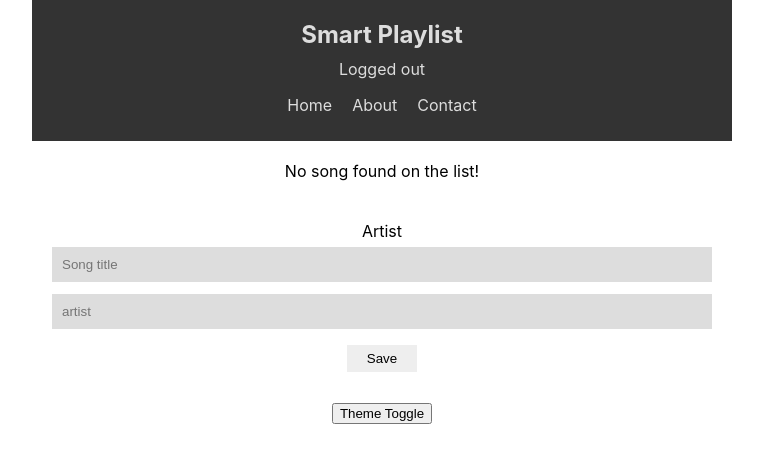
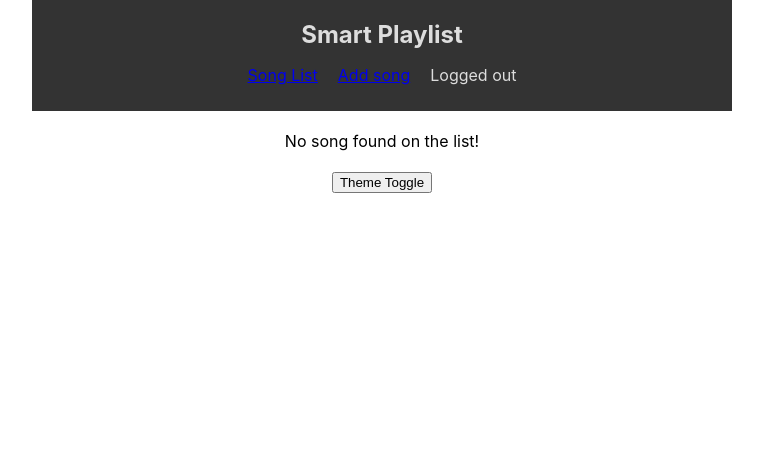
Before and after one commit to reinertisa/smart-user-playlist, a React (Create React App) app in the folder sup-website/: page / in a window 1280 px wide. Shown: the top 462 px of the page, without its empty margins (258-1021 px from the left). Built offline with nearby package versions, Linux system fonts and the light colour scheme; the HTML template or start-up script is replaced by a standard one.

Commit message:
feat(website): use react router components

```diff
--- a/sup-website/src/App.js
+++ b/sup-website/src/App.js
@@ -5,20 +5,25 @@ import Navbar from "./components/Navbar";
 import AuthContextProvider from "./components/context/AuthContext";
 import ThemeContextProvider from "./components/context/ThemeContext";
 import ThemeToggle from "./components/ThemeToggle";
+import {BrowserRouter, Route, Routes} from "react-router";
 
 function App() {
   return (
       <div className="App">
+          <BrowserRouter>
           <ThemeContextProvider>
               <SongContextProvider>
                   <AuthContextProvider>
                       <Navbar />
                   </AuthContextProvider>
-                  <SongList />
-                  <SongForm />
+                  <Routes>
+                      <Route path="/" element={<SongList />} />
+                      <Route path="/create" element={<SongForm />} />
+                  </Routes>
                   <ThemeToggle />
               </SongContextProvider>
           </ThemeContextProvider>
+          </BrowserRouter>
       </div>
   );
 }
--- a/sup-website/src/components/Navbar.js
+++ b/sup-website/src/components/Navbar.js
@@ -1,19 +1,20 @@
 import {useContext} from 'react';
 import {AuthContext} from "./context/AuthContext";
 import {ThemeContext} from "./context/ThemeContext";
+import {Link} from "react-router";
 
 export default function Navbar() {
     const {isAuthenticated, toggleAuth} = useContext(AuthContext);
     const {isLightTheme, darkMode, lightMode} =  useContext(ThemeContext);
     const theme = isLightTheme ? lightMode : darkMode;
     return (
-        <nav style={{background: theme.ui, color: theme.syntax}}>
+        <nav className="navbar" style={{background: theme.ui, color: theme.syntax}}>
             <h1>Smart Playlist</h1>
-            <div onClick={toggleAuth}>{isAuthenticated ? 'Logged in' : 'Logged out'}</div>
+
             <ul>
-                <li>Home</li>
-                <li>About</li>
-                <li>Contact</li>
+                <li><Link to="/">Song List</Link></li>
+                <li><Link to="/create">Add song</Link></li>
+                <li onClick={toggleAuth}>{isAuthenticated ? 'Logged in' : 'Logged out'}</li>
             </ul>
         </nav>
     )
--- a/sup-website/src/components/song/Form.js
+++ b/sup-website/src/components/song/Form.js
@@ -1,7 +1,9 @@
 import {useContext, useState} from 'react';
 import {SongContext} from "../context/SongContext";
+import {useNavigate} from "react-router";
 
 export default function SongForm() {
+    const navigate = useNavigate()
     const {dispatchSongs} = useContext(SongContext);
     const [artist, setArtist] = useState('');
     const [title, setTitle] = useState('');
@@ -37,9 +39,9 @@ export default function SongForm() {
             setLoading(false);
             setErr(err);
         }
-
         setTitle('');
         setArtist('');
+        navigate("/");
     }
 
     return (
```
